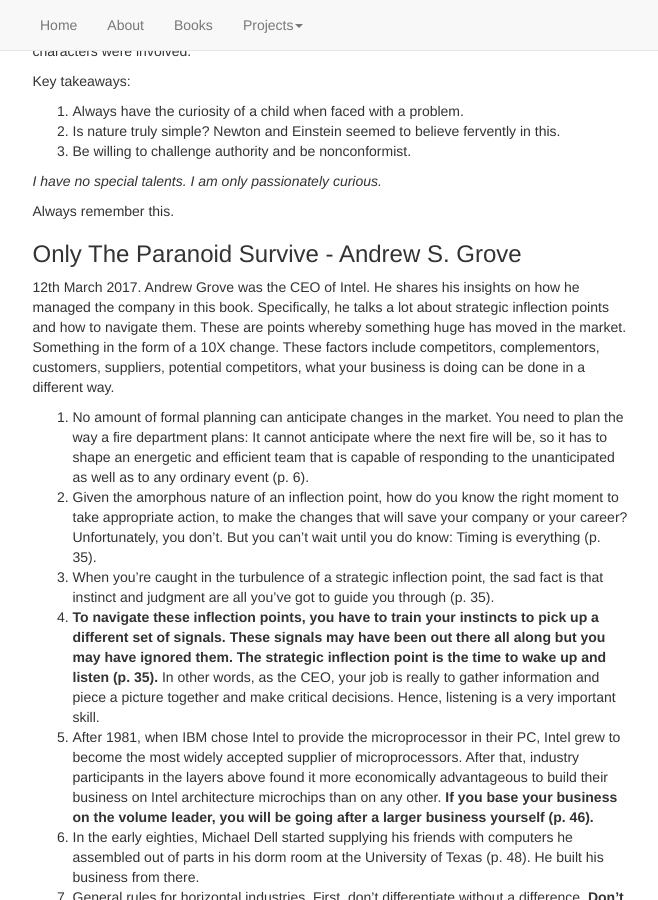
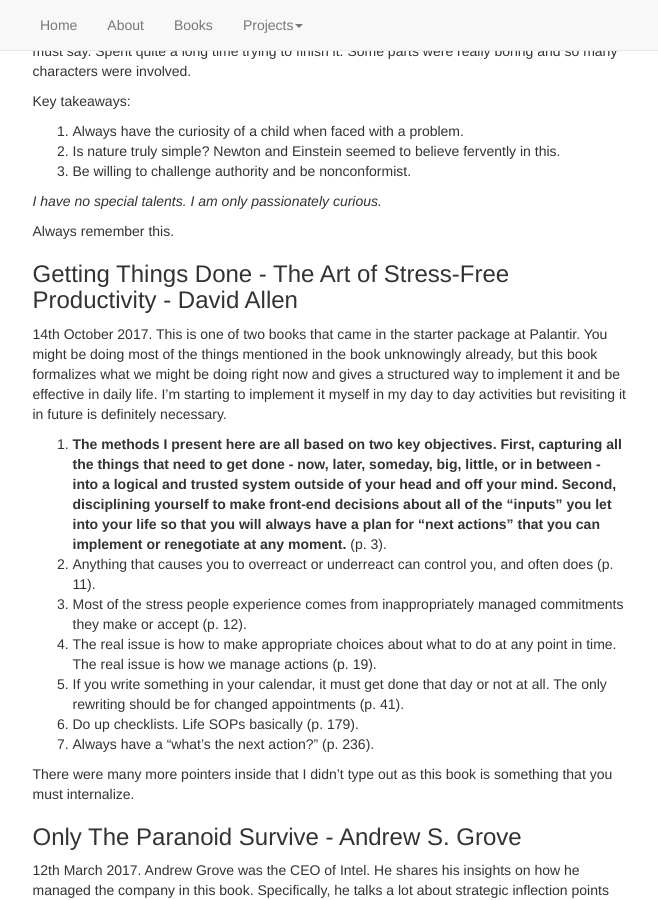
Before and after one commit to sspeng/jkschin.github.io, a Jekyll site: the page built from _posts/2017-01-01-2017-books.md, in a window 1280 px wide and 900 px high, scrolled down 10367 px. Shown: the whole window, without its empty margins (310-968 px from the left). Built offline with Jekyll 4.4.1, drawn with Linux system fonts in a browser that asks for light colours; nearby versions of some CDN libraries; some of the changed text lies outside the part shown.

Commit message:
stress free productivity

```diff
--- a/_posts/2017-01-01-2017-books.md
+++ b/_posts/2017-01-01-2017-books.md
@@ -583,6 +583,35 @@
 
 Always remember this.
 
+### Getting Things Done - The Art of Stress-Free Productivity - David Allen
+14th October 2017. This is one of two books that came in the starter package at
+Palantir. You might be doing most of the things mentioned in the book
+unknowingly already, but this book formalizes what we might be doing right now
+and gives a structured way to implement it and be effective in daily life. I'm
+starting to implement it myself in my day to day activities but revisiting it in
+future is definitely necessary.
+
+1. **The methods I present here are all based on two key objectives. First,
+   capturing all the things that need to get done - now, later, someday, big,
+   little, or in between - into a logical and trusted system outside of your
+   head and off your mind. Second, disciplining yourself to make front-end
+   decisions about all of the "inputs" you let into your life so that you will
+   always have a plan for "next actions" that you can implement or renegotiate
+   at any moment.** (p. 3).
+2. Anything that causes you to overreact or underreact can control you, and
+   often does (p. 11).
+3. Most of the stress people experience comes from inappropriately managed
+   commitments they make or accept (p. 12).
+4. The real issue is how to make appropriate choices about what to do at any
+   point in time. The real issue is how we manage actions (p. 19).
+5. If you write something in your calendar, it must get done that day or not at
+   all. The only rewriting should be for changed appointments (p. 41).
+6. Do up checklists. Life SOPs basically (p. 179).
+7. Always have a "what's the next action?" (p. 236).
+
+There were many more pointers inside that I didn't type out as this book is
+something that you must internalize.
+
 ### Only The Paranoid Survive - Andrew S. Grove
 12th March 2017. Andrew Grove was the CEO of Intel. He shares his insights on
 how he managed the company in this book. Specifically, he talks a lot about
```
